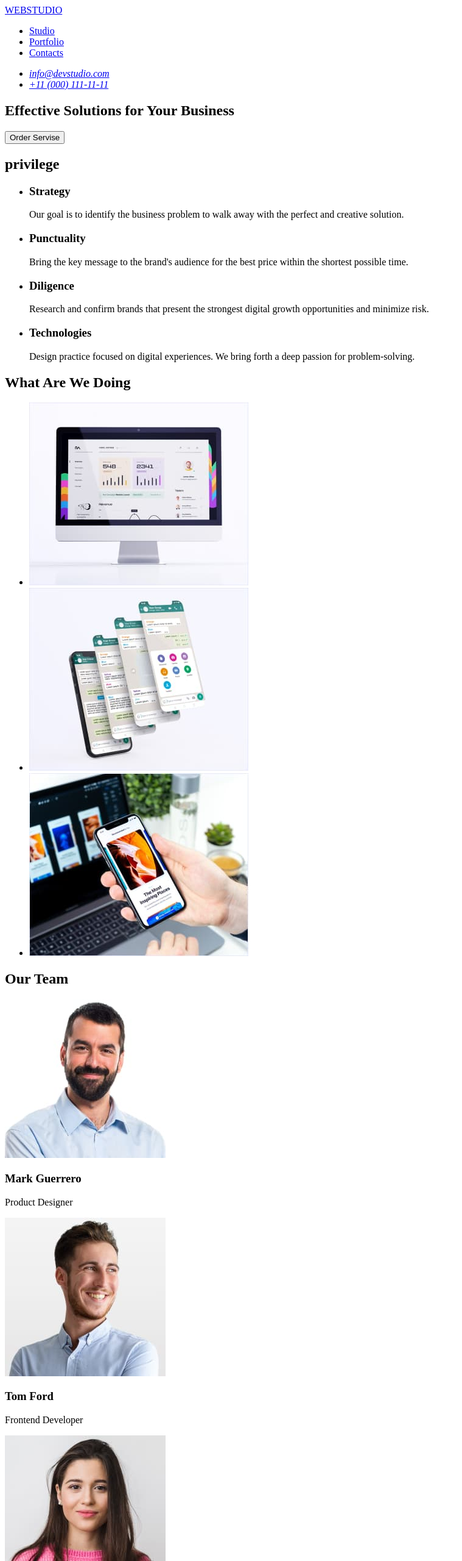
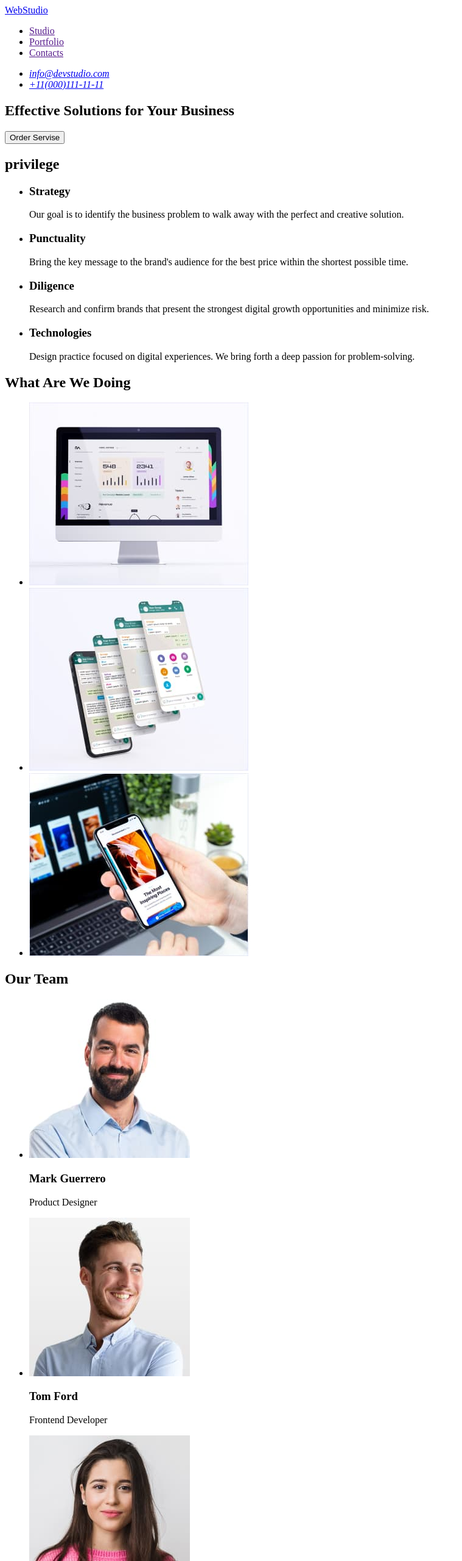
Before and after one commit to DaniilYevlanov/Homework-01, a plain HTML site: page index.html in a window 1280 px wide. Shown: the top 2560 px of the page at 61% size, without its empty margins (0-759 px from the left). Drawn offline with Linux system fonts and the light colour scheme.

Commit message:
commit08

```diff
--- a/index.html
+++ b/index.html
@@ -9,11 +9,11 @@
 </head>
 <header>
     <nav>
-        <a href="./index.html">WEBSTUDIO</a>
+        <a href="./index.html">WebStudio</a>
         <ul>
-            <li><a href="#">Studio</a></li>
-            <li><a href="#">Portfolio</a></li>
-            <li><a href="#">Contacts</a></li>
+            <li><a href="">Studio</a></li>
+            <li><a href="">Portfolio</a></li>
+            <li><a href="">Contacts</a></li>
         </ul>
     </nav>
     <address>
@@ -22,7 +22,7 @@
                 <a href="mailto:info@devstudio.com">info@devstudio.com</a>
             </li>
             <li>
-                <a href="tel:+11(000)111-11-11"> +11 (000) 111-11-11</a>
+                <a href="tel:+110001111111">+11(000)111-11-11</a>
             </li>
         </ul>
     </address>
@@ -67,37 +67,41 @@
     </section>
     <section>
         <h2>Our Team</h2>
-        <div>
+
+ <ul>
+    <li>
     <img src="./images/image_04.jpg" alt="Product Designer" width="264" height="260">
     <div>
         <h3>Mark Guerrero</h3>
         <p>Product Designer</p>
     </div>
-        </div>
-        <div>
+</li>
+<li>
     <img src="./images/image_05.jpg" alt="Frontend Developer" width="264" height="260">
     <div>
         <h3>Tom Ford</h3>
         <p>Frontend Developer</p>
     </div>
-        </div>
-        <div>
+</li>
+<li>
     <img src="./images/image_06.jpg" alt="Marketing">
     <div>
         <h3>Camila Garcia</h3>
         <p>Marketing</p>
     </div>
-        </div>
-        <div>
+</li>
+<li>
     <img src="./images/image_07.jpg" alt="UI Designer">
     <div>
         <h3>Daniel Wilson </h3>
     </div>
-        </div>
+</li>
+</ul>
+
     </section>
 </main>
 <footer>
-    <a href="./index.html">WEBSTUDIO</a>
+    <a href="./index.html">WebStudio</a>
     <p>Increase the flow of customers and sales for your business with digital marketing & growth solutions.</p>
 </footer>
 
```
Lines whose indentation alone changed are shown as unchanged.
